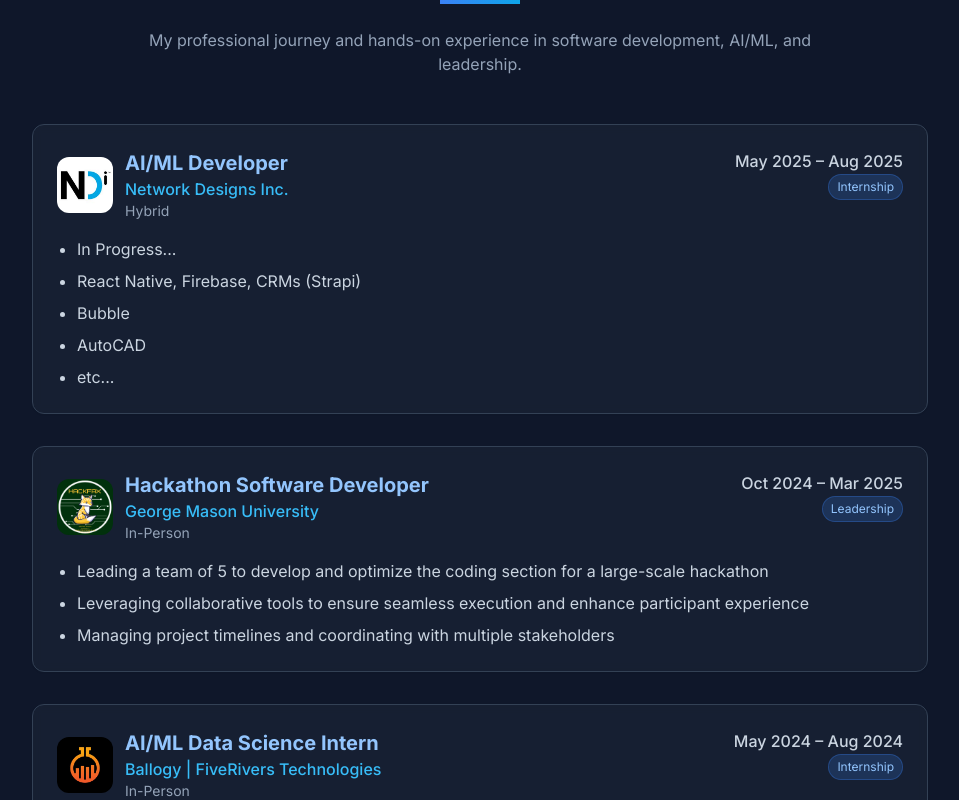
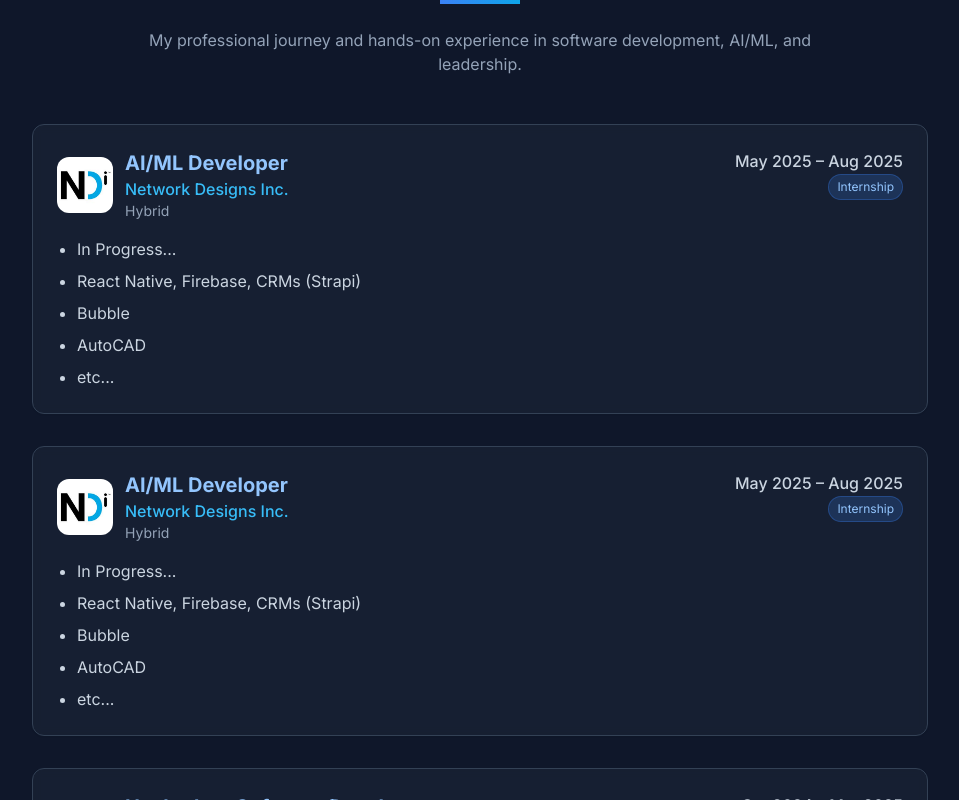
Before and after one commit to Paritybitz/portfolio, a Next.js app: page /portfolio/ in a window 1280 px wide. Shown: the part 1740-2540 px from the top of the page, without its empty margins (160-1119 px from the left). Built offline with nearby package versions, Linux system fonts and the light colour scheme.

Commit message:
add internship experience at Network Designs Inc. and update IDs

```diff
--- a/components/experience.tsx
+++ b/components/experience.tsx
@@ -23,6 +23,22 @@ const experiences = [
   },
   {
     id: 2,
+    company: "Network Designs Inc.",
+    position: "AI/ML Developer",
+    duration: "May 2025 – Aug 2025",
+    location: "Hybrid",
+    type: "Internship",
+    logo: "/portfolio/images/NDi.jpg",
+    description: [
+      "In Progress...",
+      "React Native, Firebase, CRMs (Strapi)",
+      "Bubble",
+      "AutoCAD",
+      "etc..."
+    ],
+  },
+  {
+    id: 3,
     company: "George Mason University",
     position: "Hackathon Software Developer",
     duration: "Oct 2024 – Mar 2025",
@@ -36,7 +52,7 @@ const experiences = [
     ],
   },
   {
-    id: 3,
+    id: 4,
     company: "Ballogy | FiveRivers Technologies",
     position: "AI/ML Data Science Intern",
     duration: "May 2024 – Aug 2024",
@@ -53,7 +69,7 @@ const experiences = [
     ],
   },
   {
-    id: 4,
+    id: 5,
     company: "George Mason University",
     position: "Teaching Assistant",
     duration: "Jan 2024 – May 2024",
```
